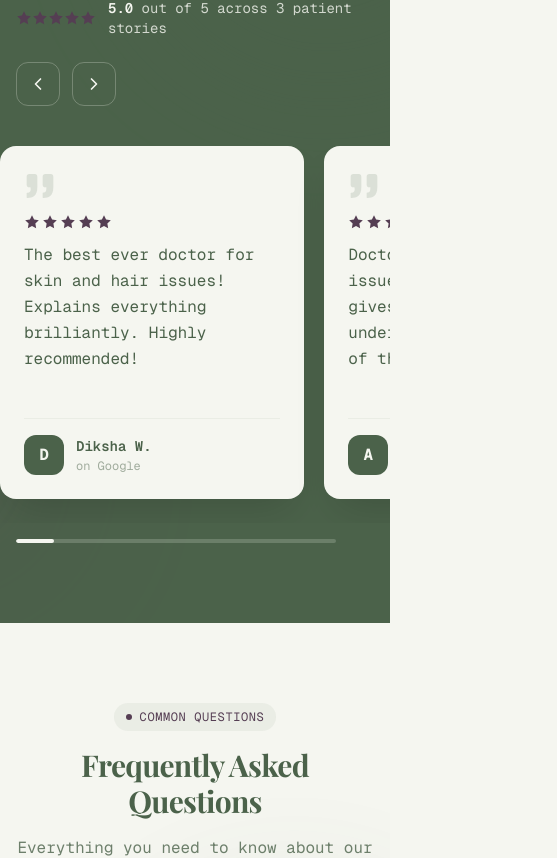
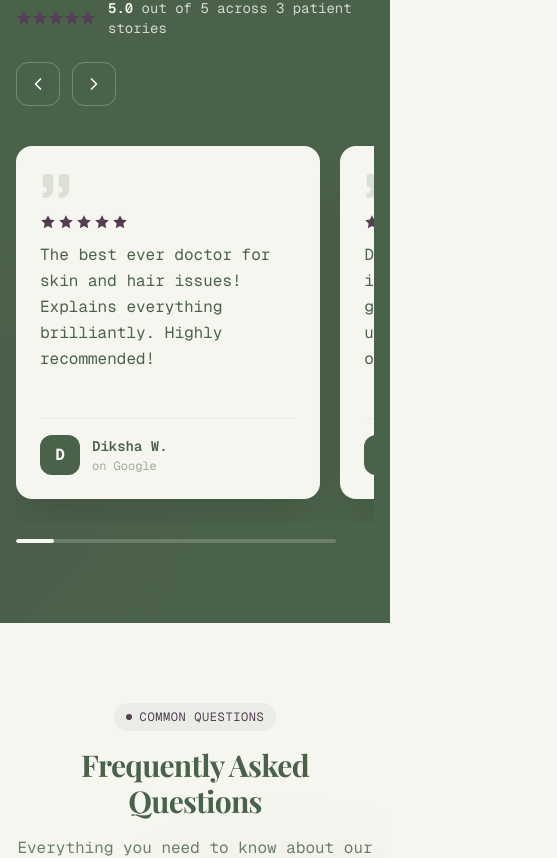
Before and after one commit to sultanxdev/dr, a Next.js app: page / in a window 390 px wide. Shown: the part 5329-6187 px from the top of the page, 557 px wide, since content can reach past the window. Built offline with nearby package versions, Linux system fonts and the light colour scheme; a web font is replaced by a local one.

Commit message:
feat: add home page, services, testimonials, text hover effect UI, and global styles

```diff
--- a/src/app/globals.css
+++ b/src/app/globals.css
@@ -31,16 +31,24 @@
 *::after {
   -webkit-font-smoothing: antialiased;
   -moz-osx-font-smoothing: grayscale;
+  box-sizing: border-box;
 }
 
 html {
   scroll-behavior: smooth;
+  overflow-x: hidden;
+  max-width: 100vw;
+  width: 100%;
 }
 
 body {
   background-color: var(--background);
   color: var(--textMain);
   font-family: var(--font-mono), 'Geist Mono', monospace;
+  overflow-x: hidden;
+  max-width: 100vw;
+  width: 100%;
+  position: relative;
 }
 
 ::selection {
@@ -51,6 +59,7 @@ body {
 /* ─── Custom Scrollbar ────────────────────────────────────── */
 ::-webkit-scrollbar {
   width: 6px;
+  height: 6px;
 }
 ::-webkit-scrollbar-track {
   background: #F5F6F0;
@@ -61,6 +70,15 @@ body {
 }
 ::-webkit-scrollbar-thumb:hover {
   background: #4B624A80;
+}
+
+/* ─── Hide Scrollbar Utility ──────────────────────────────── */
+.no-scrollbar::-webkit-scrollbar {
+  display: none;
+}
+.no-scrollbar {
+  -ms-overflow-style: none;
+  scrollbar-width: none;
 }
 
 /* ─── Utility classes ─────────────────────────────────────── */
--- a/src/app/page.tsx
+++ b/src/app/page.tsx
@@ -10,11 +10,11 @@ import Contact from '@/components/home/Contact';
 
 export default function Home() {
   return (
-    <main className="flex min-h-screen flex-col selection:bg-[var(--accent)] selection:text-white">
+    <main className="flex min-h-screen flex-col w-full max-w-full overflow-x-hidden selection:bg-[var(--accent)] selection:text-white">
       <Navbar />
 
       {/* Page Content */}
-      <div className="flex-grow">
+      <div className="flex-grow w-full max-w-full overflow-x-hidden">
         <Hero />
         <Services />
         <AboutDoctor />
--- a/src/components/home/Services.tsx
+++ b/src/components/home/Services.tsx
@@ -37,7 +37,7 @@ export default function Services() {
   return (
     <section
       id="services"
-      className="relative px-4 py-20 sm:px-6 sm:py-24 lg:px-8 lg:py-32"
+      className="relative overflow-hidden px-4 py-20 sm:px-6 sm:py-24 lg:px-8 lg:py-32"
       style={{ backgroundColor: 'white' }}
     >
       {/* Subtle background decoration */}
--- a/src/components/home/Testimonials.tsx
+++ b/src/components/home/Testimonials.tsx
@@ -5,9 +5,9 @@ import { motion, useReducedMotion, type Easing } from 'framer-motion';
 import { clientData } from '@/config/clientData';
 
 /* ─── Brand Palette ───────────────────────────────────────── */
-const GREEN  = clientData.colors.primary;
-const CREAM  = clientData.colors.background;
-const RED    = clientData.colors.accent;
+const GREEN = clientData.colors.primary;
+const CREAM = clientData.colors.background;
+const RED = clientData.colors.accent;
 
 const GAP = 24;
 const EASE: Easing = [0.22, 1, 0.36, 1];
@@ -139,7 +139,7 @@ export default function Testimonials() {
             tabIndex={0}
             role="region"
             aria-label="Patient testimonials"
-            className="-mx-4 flex snap-x snap-mandatory gap-5 overflow-x-auto px-4 pb-6 sm:mx-0 sm:gap-6 sm:px-0 focus-visible:outline focus-visible:outline-2"
+            className="w-full max-w-full flex snap-x snap-mandatory gap-5 overflow-x-auto pb-6 sm:gap-6 no-scrollbar focus-visible:outline focus-visible:outline-2"
             style={{ scrollbarWidth: 'none', msOverflowStyle: 'none', outlineColor: CREAM }}
           >
             {items.map((testimonial, index) => {
--- a/src/components/ui/text-hover-effect.tsx
+++ b/src/components/ui/text-hover-effect.tsx
@@ -168,7 +168,7 @@ export function TextHoverEffect({ text, className = '' }: TextHoverEffectProps)
                 setHovered(false);
             }}
             onPointerMove={handleMove}
-            className={`block w-full select-none transition-opacity duration-700 motion-reduce:transition-none ${ready ? 'opacity-100' : 'opacity-0'
+            className={`block w-full max-w-full overflow-hidden select-none transition-opacity duration-700 motion-reduce:transition-none ${ready ? 'opacity-100' : 'opacity-0'
                 } ${className}`}
             style={{ touchAction: 'pan-y' }}
         >
```
